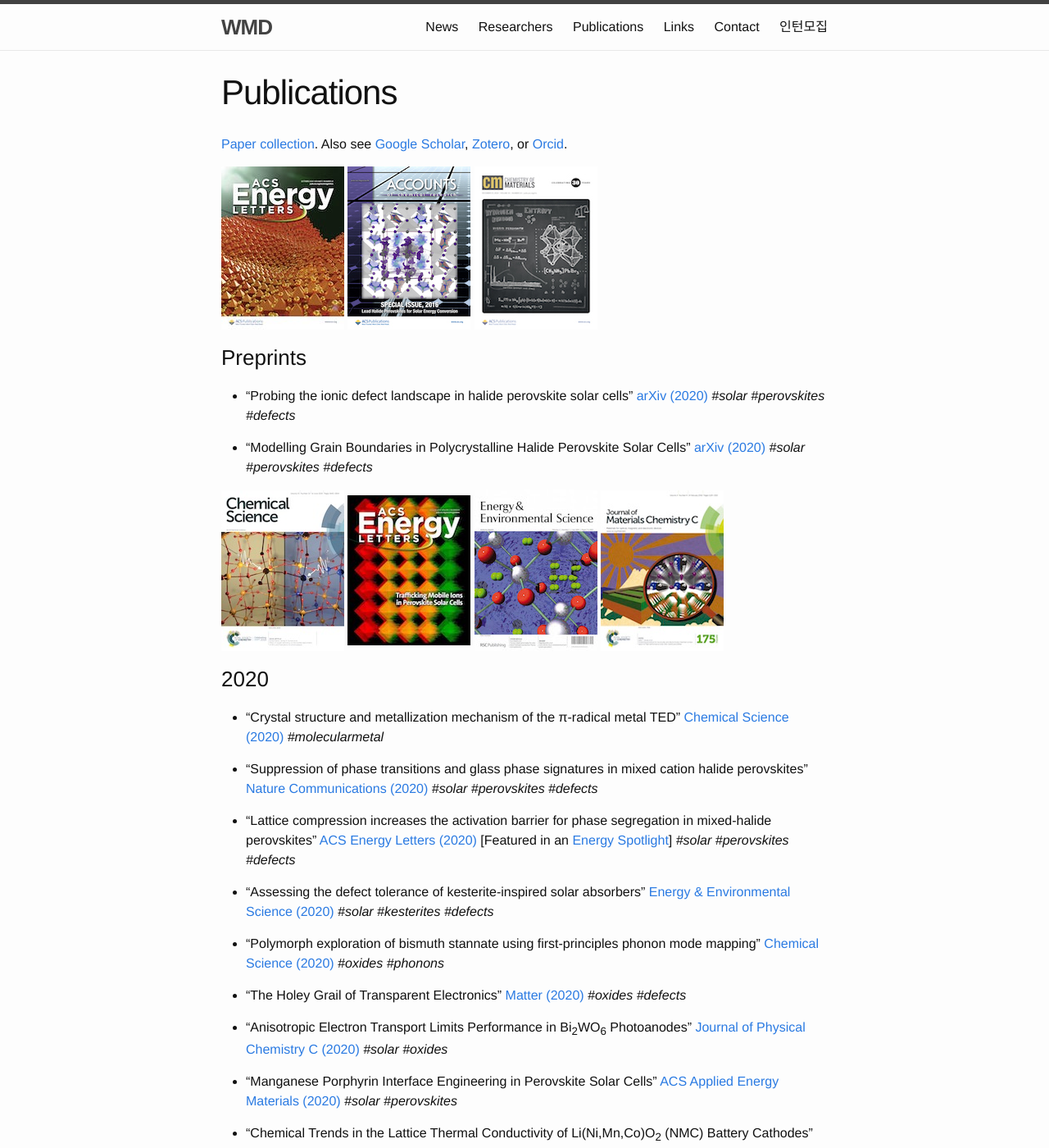
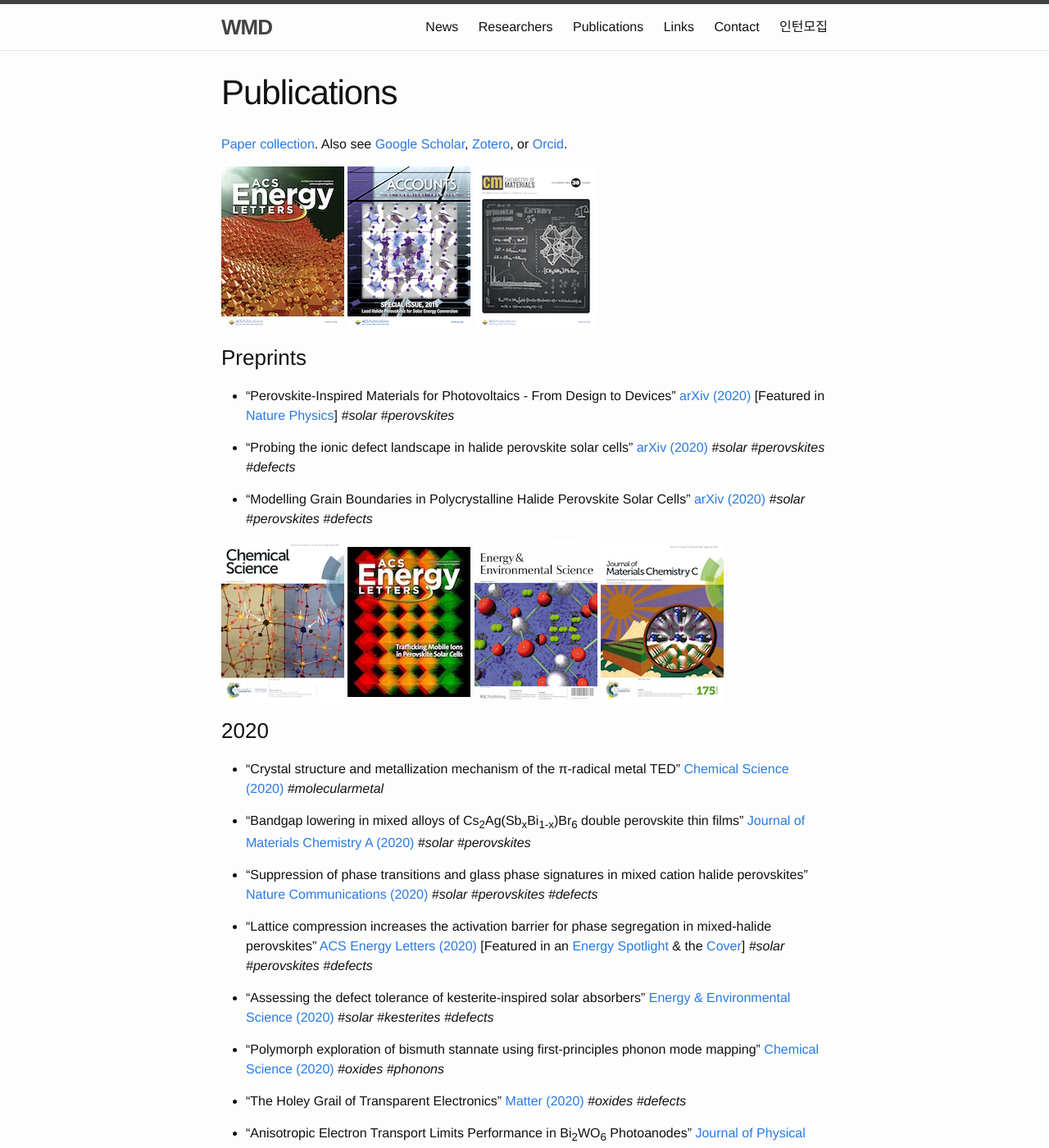
Before and after one commit to WMD-group/WMD-group.github.io, a Jekyll site: the page built from c_papers.md, in a window 1280 px wide and 1400 px high. Shown: the whole window at 82% size. Built offline with Jekyll 4.4.1, drawn with Linux system fonts in a browser that asks for light colours.

Commit message:
Update c_papers.md
October update #2

```diff
--- a/c_papers.md
+++ b/c_papers.md
@@ -14,6 +14,9 @@
 
 ### Preprints
 
+* "Perovskite-Inspired Materials for Photovoltaics - From Design to Devices" [arXiv (2020)](https://arxiv.org/abs/2008.08959) [Featured in [Nature Physics](https://www.nature.com/articles/s41567-020-01060-8.)]
+*#solar #perovskites*
+
 * "Probing the ionic defect landscape in halide perovskite solar cells" [arXiv (2020)](https://arxiv.org/abs/2005.06942)
 *#solar #perovskites #defects*
 
@@ -27,10 +30,13 @@
 * "Crystal structure and metallization mechanism of the π-radical metal TED" [Chemical Science (2020)](https://doi.org/10.1039/D0SC03521A)
 *#molecularmetal*
 
+* "Bandgap lowering in mixed alloys of Cs<sub>2</sub>Ag(Sb<sub>x</sub>Bi<sub>1-x</sub>)Br<sub>6</sub> double perovskite thin films" [Journal of Materials Chemistry A (2020)](https://pubs.rsc.org/en/content/articlelanding/2020/TA/D0TA07145E)
+*#solar #perovskites*
+
 * "Suppression of phase transitions and glass phase signatures in mixed cation halide perovskites" [Nature Communications (2020)](https://www.nature.com/articles/s41467-020-18938-z)
 *#solar #perovskites #defects*
 
-* "Lattice compression increases the activation barrier for phase segregation in mixed-halide perovskites" [ACS Energy Letters (2020)](https://doi.org/10.1021/acsenergylett.0c01474) [Featured in an [Energy Spotlight](https://doi.org/10.1021/acsenergylett.0c02046)]
+* "Lattice compression increases the activation barrier for phase segregation in mixed-halide perovskites" [ACS Energy Letters (2020)](https://doi.org/10.1021/acsenergylett.0c01474) [Featured in an [Energy Spotlight](https://doi.org/10.1021/acsenergylett.0c02046) & the [Cover](https://pubs.acs.org/loi/aelccp)]
 *#solar #perovskites #defects*
 
 * "Assessing the defect tolerance of kesterite-inspired solar absorbers" [Energy & Environmental Science (2020)](https://doi.org/10.1039/D0EE02177F)
```
